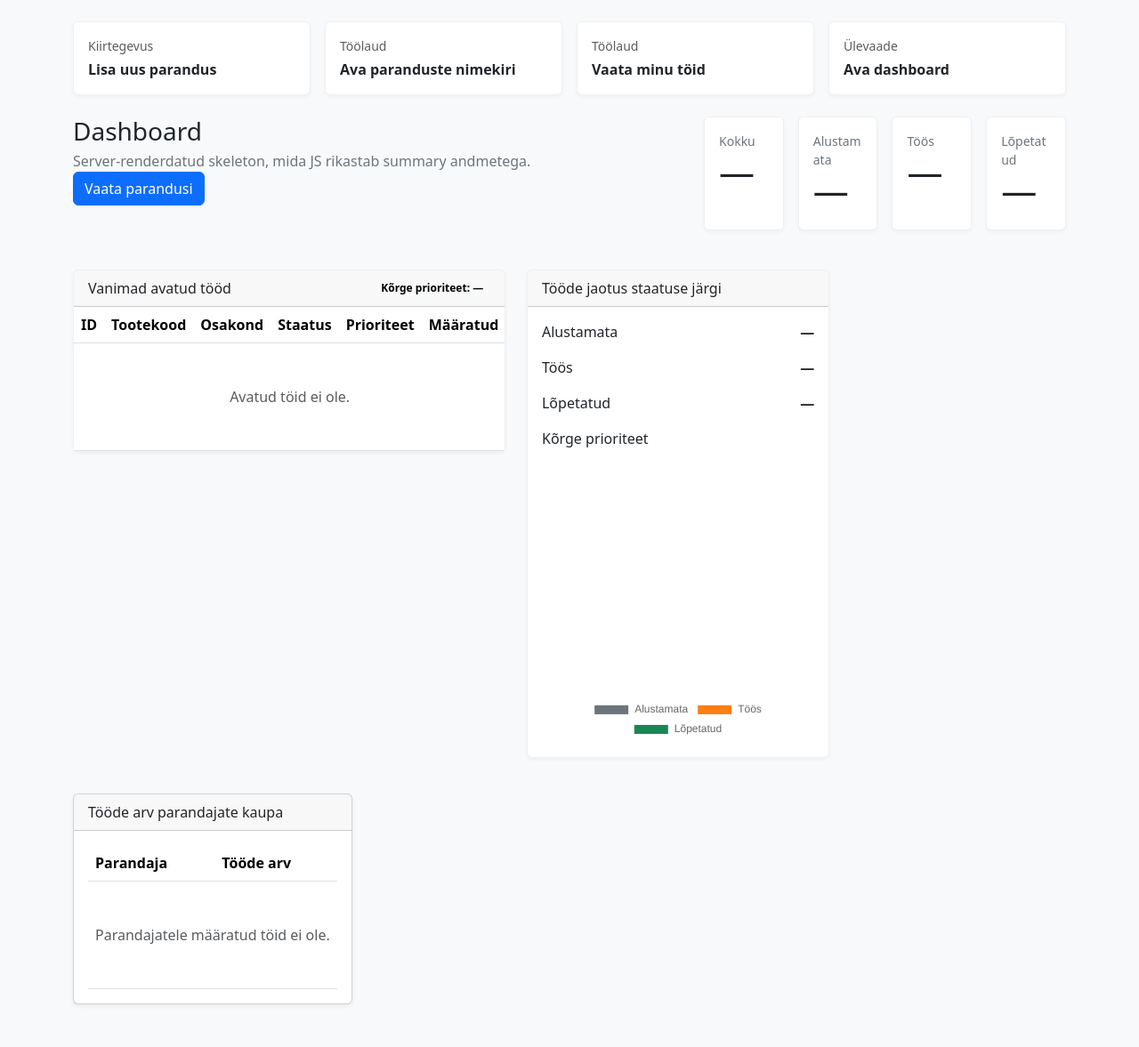
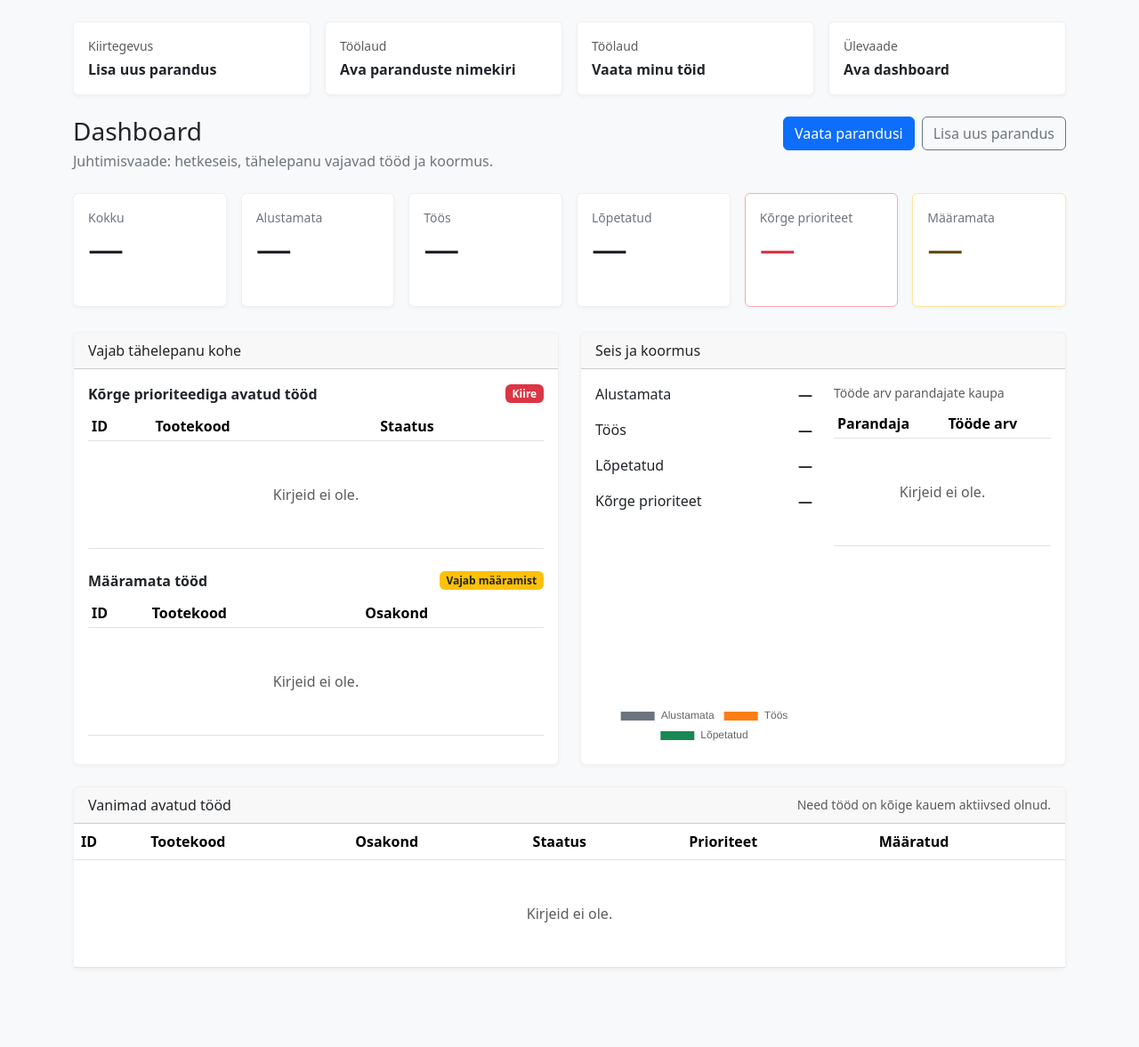
Before and after one commit to jarmo164/RepairPlan, a Django app: page /dashboard/ in a window 1280 px wide. Shown: the part 56-1233 px from the top of the page at 89% size. After the commit the page ends 1144 px from the top, so only its background shows below. Run offline with Django 5.2, Linux system fonts and the light colour scheme; the visitor is signed in with stand-in values (Sample User, id 1); data comes from the database, SQL or seed files in the repository; data that the repository does not hold is empty.

Commit message:
feat: turn dashboard into a clearer management view

```diff
--- a/repairs/views.py
+++ b/repairs/views.py
@@ -28,9 +28,11 @@ from .permissions import (
     is_repairer,
 )
 from .selectors import (
+    dashboard_high_priority_open_repairs_for,
     dashboard_oldest_open_repairs_for,
     dashboard_repair_counts_by_repairer,
     dashboard_summary_for,
+    dashboard_unassigned_repairs_for,
     repair_list_summary_for,
     filter_repairs_for_user,
     my_work_for,
@@ -355,10 +357,14 @@ class DashboardSummaryApiView(APIView):
 
     def get(self, request):
         oldest = RepairListSerializer(dashboard_oldest_open_repairs_for(request.user), many=True).data
+        high_priority_open = RepairListSerializer(dashboard_high_priority_open_repairs_for(request.user), many=True).data
+        unassigned_open = RepairListSerializer(dashboard_unassigned_repairs_for(request.user), many=True).data
         return Response(
             {
                 **dashboard_summary_for(request.user),
                 'oldest_open': oldest,
+                'high_priority_open': high_priority_open,
+                'unassigned_open': unassigned_open,
                 'by_repairer': dashboard_repair_counts_by_repairer(request.user),
             }
         )
--- a/templates/repairs/dashboard.html
+++ b/templates/repairs/dashboard.html
@@ -3,26 +3,96 @@
 {% block content %}
 <div class="page-header">
     <div>
-        <div><h1 class="h3 page-header__title">Dashboard</h1>
-        <p class="page-header__subtitle">Server-renderdatud skeleton, mida JS rikastab summary andmetega.</p></div>
+        <h1 class="h3 page-header__title">Dashboard</h1>
+        <p class="page-header__subtitle">Juhtimisvaade: hetkeseis, tähelepanu vajavad tööd ja koormus.</p>
+    </div>
     <div class="page-header__actions">
       <a class="btn btn-primary" href="{% url 'repairs:repair-list' %}">Vaata parandusi</a>
+      <a class="btn btn-outline-secondary" href="{% url 'repairs:repair-create' %}">Lisa uus parandus</a>
     </div>
 </div>
 
 <div class="row g-3" id="dashboard-summary-cards">
-    <div class="col-6 col-lg-3"><div class="card summary-card section-card"><div class="card-body"><div class="text-secondary small">Kokku</div><div class="display-6" data-summary="total">—</div></div></div></div>
-    <div class="col-6 col-lg-3"><div class="card summary-card section-card"><div class="card-body"><div class="text-secondary small">Alustamata</div><div class="display-6" data-summary="not_started">—</div></div></div></div>
-    <div class="col-6 col-lg-3"><div class="card summary-card section-card"><div class="card-body"><div class="text-secondary small">Töös</div><div class="display-6" data-summary="in_progress">—</div></div></div></div>
-    <div class="col-6 col-lg-3"><div class="card summary-card section-card"><div class="card-body"><div class="text-secondary small">Lõpetatud</div><div class="display-6" data-summary="completed">—</div></div></div></div>
+    <div class="col-6 col-lg-2"><div class="card summary-card section-card"><div class="card-body"><div class="text-secondary small">Kokku</div><div class="display-6" data-summary="total">—</div></div></div></div>
+    <div class="col-6 col-lg-2"><div class="card summary-card section-card"><div class="card-body"><div class="text-secondary small">Alustamata</div><div class="display-6" data-summary="not_started">—</div></div></div></div>
+    <div class="col-6 col-lg-2"><div class="card summary-card section-card"><div class="card-body"><div class="text-secondary small">Töös</div><div class="display-6" data-summary="in_progress">—</div></div></div></div>
+    <div class="col-6 col-lg-2"><div class="card summary-card section-card"><div class="card-body"><div class="text-secondary small">Lõpetatud</div><div class="display-6" data-summary="completed">—</div></div></div></div>
+    <div class="col-6 col-lg-2"><div class="card summary-card section-card border-danger-subtle"><div class="card-body"><div class="text-secondary small">Kõrge prioriteet</div><div class="display-6 text-danger" data-summary="high_priority">—</div></div></div></div>
+    <div class="col-6 col-lg-2"><div class="card summary-card section-card border-warning-subtle"><div class="card-body"><div class="text-secondary small">Määramata</div><div class="display-6 text-warning-emphasis" data-summary="unassigned">—</div></div></div></div>
 </div>
 
 <div class="row g-4 mt-1">
-  <div class="col-lg-7">
-    <div class="card section-card">
-      <div class="card-header d-flex justify-content-between align-items-center">
+  <div class="col-lg-6">
+    <div class="card section-card h-100">
+      <div class="card-header">Vajab tähelepanu kohe</div>
+      <div class="card-body">
+        <div class="mb-4">
+          <div class="d-flex justify-content-between align-items-center mb-2">
+            <strong>Kõrge prioriteediga avatud tööd</strong>
+            <span class="badge text-bg-danger">Kiire</span>
+          </div>
+          <div class="table-responsive">
+            <table class="table table-sm mb-0" id="high-priority-table">
+              <thead><tr><th>ID</th><th>Tootekood</th><th>Staatus</th></tr></thead>
+              <tbody><tr><td colspan="3" class="text-center text-body-secondary py-3">Laen…</td></tr></tbody>
+            </table>
+          </div>
+        </div>
+        <div>
+          <div class="d-flex justify-content-between align-items-center mb-2">
+            <strong>Määramata tööd</strong>
+            <span class="badge text-bg-warning">Vajab määramist</span>
+          </div>
+          <div class="table-responsive">
+            <table class="table table-sm mb-0" id="unassigned-table">
+              <thead><tr><th>ID</th><th>Tootekood</th><th>Osakond</th></tr></thead>
+              <tbody><tr><td colspan="3" class="text-center text-body-secondary py-3">Laen…</td></tr></tbody>
+            </table>
+          </div>
+        </div>
+      </div>
+    </div>
+  </div>
+  <div class="col-lg-6">
+    <div class="card section-card h-100">
+      <div class="card-header">Seis ja koormus</div>
+      <div class="card-body">
+        <div class="row g-4">
+          <div class="col-md-6">
+            <div class="vstack gap-3" id="dashboard-breakdown">
+              <div class="d-flex justify-content-between"><span>Alustamata</span><strong data-summary="not_started">—</strong></div>
+              <div class="d-flex justify-content-between"><span>Töös</span><strong data-summary="in_progress">—</strong></div>
+              <div class="d-flex justify-content-between"><span>Lõpetatud</span><strong data-summary="completed">—</strong></div>
+              <div class="d-flex justify-content-between"><span>Kõrge prioriteet</span><strong data-summary="high_priority">—</strong></div>
+            </div>
+            <div class="mt-4"><canvas id="dashboard-status-chart" height="180"></canvas></div>
+          </div>
+          <div class="col-md-6">
+            <div class="small text-body-secondary mb-2">Tööde arv parandajate kaupa</div>
+            <div class="table-responsive">
+              <table class="table table-sm mb-0" id="repairer-workload-table">
+                <thead>
+                  <tr>
+                    <th>Parandaja</th>
+                    <th>Tööde arv</th>
+                  </tr>
+                </thead>
+                <tbody>
+                  <tr><td colspan="2" class="text-center text-body-secondary py-3">Laen andmeid…</td></tr>
+                </tbody>
+              </table>
+            </div>
+          </div>
+        </div>
+      </div>
+    </div>
+  </div>
+</div>
+
+<div class="card section-card mt-4">
+  <div class="card-header d-flex justify-content-between align-items-center flex-wrap gap-2">
       <span>Vanimad avatud tööd</span>
-          <span class="badge text-bg-light" data-summary="high_priority">Kõrge prioriteet: —</span>
+      <span class="small text-body-secondary">Need tööd on kõige kauem aktiivsed olnud.</span>
   </div>
   <div class="table-responsive">
       <table class="table mb-0" id="repairs-table">
@@ -42,66 +112,41 @@
       </table>
   </div>
 </div>
-  </div>
-  <div class="col-lg-5">
-    <div class="card h-100 section-card">
-      <div class="card-header">Tööde jaotus staatuse järgi</div>
-      <div class="card-body">
-        <div class="vstack gap-3" id="dashboard-breakdown">
-          <div class="d-flex justify-content-between"><span>Alustamata</span><strong data-summary="not_started">—</strong></div>
-          <div class="d-flex justify-content-between"><span>Töös</span><strong data-summary="in_progress">—</strong></div>
-          <div class="d-flex justify-content-between"><span>Lõpetatud</span><strong data-summary="completed">—</strong></div>
-          <div class="d-flex justify-content-between"><span>Kõrge prioriteet</span><strong data-summary="high_priority_count">—</strong></div>
-        </div>
-        <div class="mt-4"><canvas id="dashboard-status-chart" height="180"></canvas></div>
-      </div>
-    </div>
-  </div>
-</div>
-
-<div class="card shadow-sm mt-4">
-  <div class="card-header">Tööde arv parandajate kaupa</div>
-  <div class="card-body">
-    <div class="table-responsive">
-      <table class="table mb-0" id="repairer-workload-table">
-        <thead>
-          <tr>
-            <th>Parandaja</th>
-            <th>Tööde arv</th>
-          </tr>
-        </thead>
-        <tbody>
-          <tr><td colspan="2" class="text-center text-body-secondary py-4">Laen andmeid…</td></tr>
-        </tbody>
-      </table>
-    </div>
-  </div>
-</div>
 {% endblock %}
 {% block extra_head %}<script src="https://cdn.jsdelivr.net/npm/chart.js"></script>{% endblock %}
 {% block extra_scripts %}
 <script>
 document.addEventListener('DOMContentLoaded', async () => {
+  function renderRows(selector, rows, cols, mapper) {
+    const tbody = document.querySelector(selector);
+    tbody.innerHTML = rows.length ? rows.map(mapper).join('') : RepairPlanUi.emptyState('Kirjeid ei ole.', cols);
+  }
+
   try {
     const summary = await RepairPlanApi.get('/api/dashboard/summary/');
     Object.entries(summary).forEach(([key, value]) => {
       document.querySelectorAll(`[data-summary="${key}"]`).forEach((el) => {
-        if (key === 'high_priority' && el.classList.contains('badge')) {
-          el.textContent = `Kõrge prioriteet: ${value}`;
-        } else {
         el.textContent = value;
-        }
       });
     });
-    document.querySelectorAll('[data-summary="high_priority_count"]').forEach((el) => { el.textContent = summary.high_priority; });
 
-    const repairsTbody = document.querySelector('#repairs-table tbody');
-    repairsTbody.innerHTML = '';
-    const oldest = summary.oldest_open || [];
-    if (!oldest.length) {
-      repairsTbody.innerHTML = RepairPlanUi.emptyState('Avatud töid ei ole.', 6);
-    } else {
-      repairsTbody.innerHTML = oldest.map((repair) => `
+    renderRows('#high-priority-table tbody', summary.high_priority_open || [], 3, (repair) => `
+      <tr>
+        <td><a href="/repairs/${repair.id}/">#${repair.id}</a></td>
+        <td>${repair.product_code}</td>
+        <td>${RepairPlanUi.statusBadge(repair.status_label)}</td>
+      </tr>
+    `);
+
+    renderRows('#unassigned-table tbody', summary.unassigned_open || [], 3, (repair) => `
+      <tr>
+        <td><a href="/repairs/${repair.id}/">#${repair.id}</a></td>
+        <td>${repair.product_code}</td>
+        <td>${repair.department}</td>
+      </tr>
+    `);
+
+    renderRows('#repairs-table tbody', summary.oldest_open || [], 6, (repair) => `
       <tr>
         <td><a href="/repairs/${repair.id}/">#${repair.id}</a></td>
         <td>${repair.product_code}</td>
@@ -110,8 +155,7 @@ document.addEventListener('DOMContentLoaded', async () => {
         <td>${RepairPlanUi.priorityBadge(repair.priority_label)}</td>
         <td>${repair.assigned_to ?? '—'}</td>
       </tr>
-      `).join('');
-    }
+    `);
 
     const chartEl = document.getElementById('dashboard-status-chart');
     if (chartEl && window.Chart) {
@@ -128,13 +172,11 @@ document.addEventListener('DOMContentLoaded', async () => {
       });
     }
 
-    const workloadTbody = document.querySelector('#repairer-workload-table tbody');
-    const workload = summary.by_repairer || [];
-    workloadTbody.innerHTML = workload.length
-      ? workload.map((item) => `<tr><td>${item.username}</td><td>${item.total}</td></tr>`).join('')
-      : RepairPlanUi.emptyState('Parandajatele määratud töid ei ole.', 2);
+    renderRows('#repairer-workload-table tbody', summary.by_repairer || [], 2, (item) => `<tr><td>${item.username}</td><td>${item.total}</td></tr>`);
   } catch (error) {
     document.querySelector('#repairs-table tbody').innerHTML = `<tr><td colspan="6" class="text-center text-danger py-4">${error.message}</td></tr>`;
+    document.querySelector('#high-priority-table tbody').innerHTML = `<tr><td colspan="3" class="text-center text-danger py-4">${error.message}</td></tr>`;
+    document.querySelector('#unassigned-table tbody').innerHTML = `<tr><td colspan="3" class="text-center text-danger py-4">${error.message}</td></tr>`;
     document.querySelector('#repairer-workload-table tbody').innerHTML = `<tr><td colspan="2" class="text-center text-danger py-4">${error.message}</td></tr>`;
   }
 });
```
Also changed, not shown: repairs/selectors.py (+19 -0 lines). Lines whose indentation alone changed are shown as unchanged.
